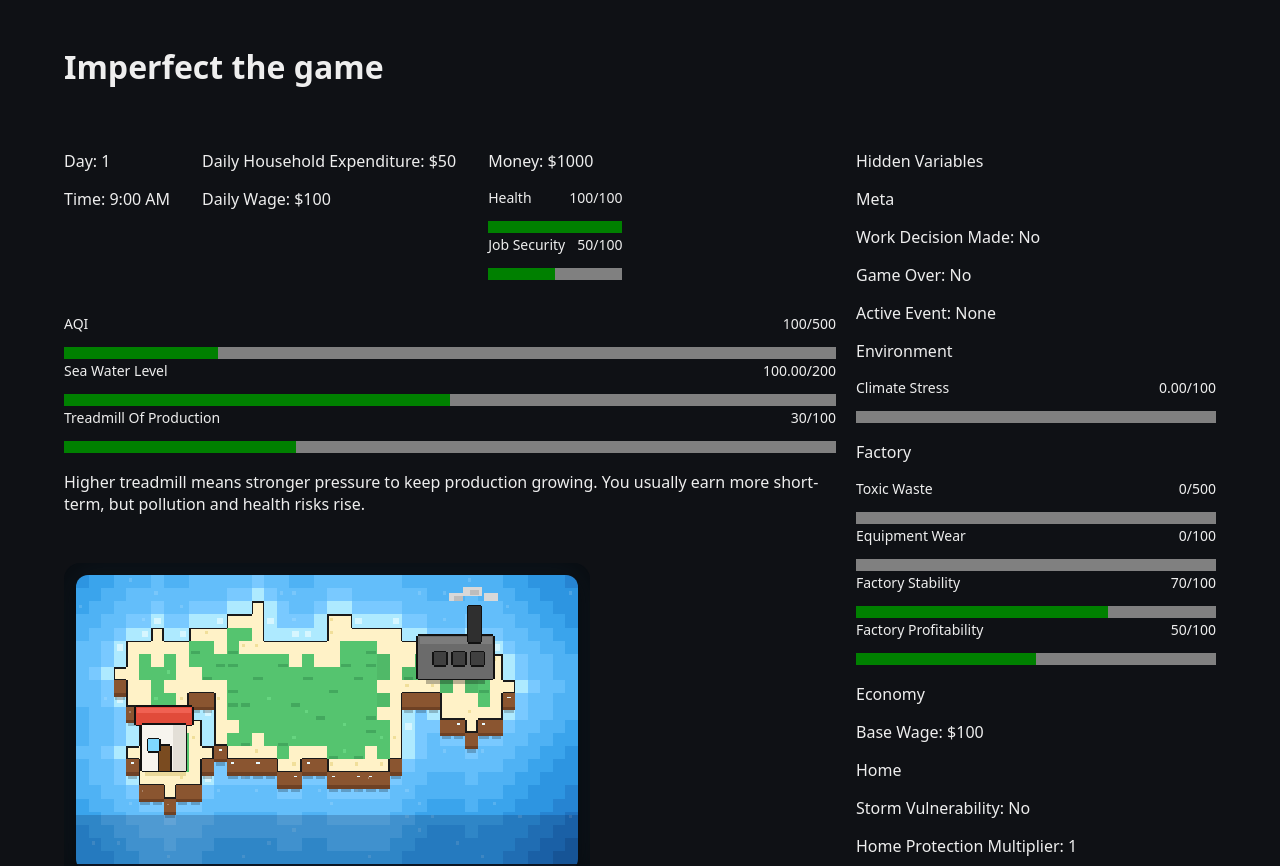
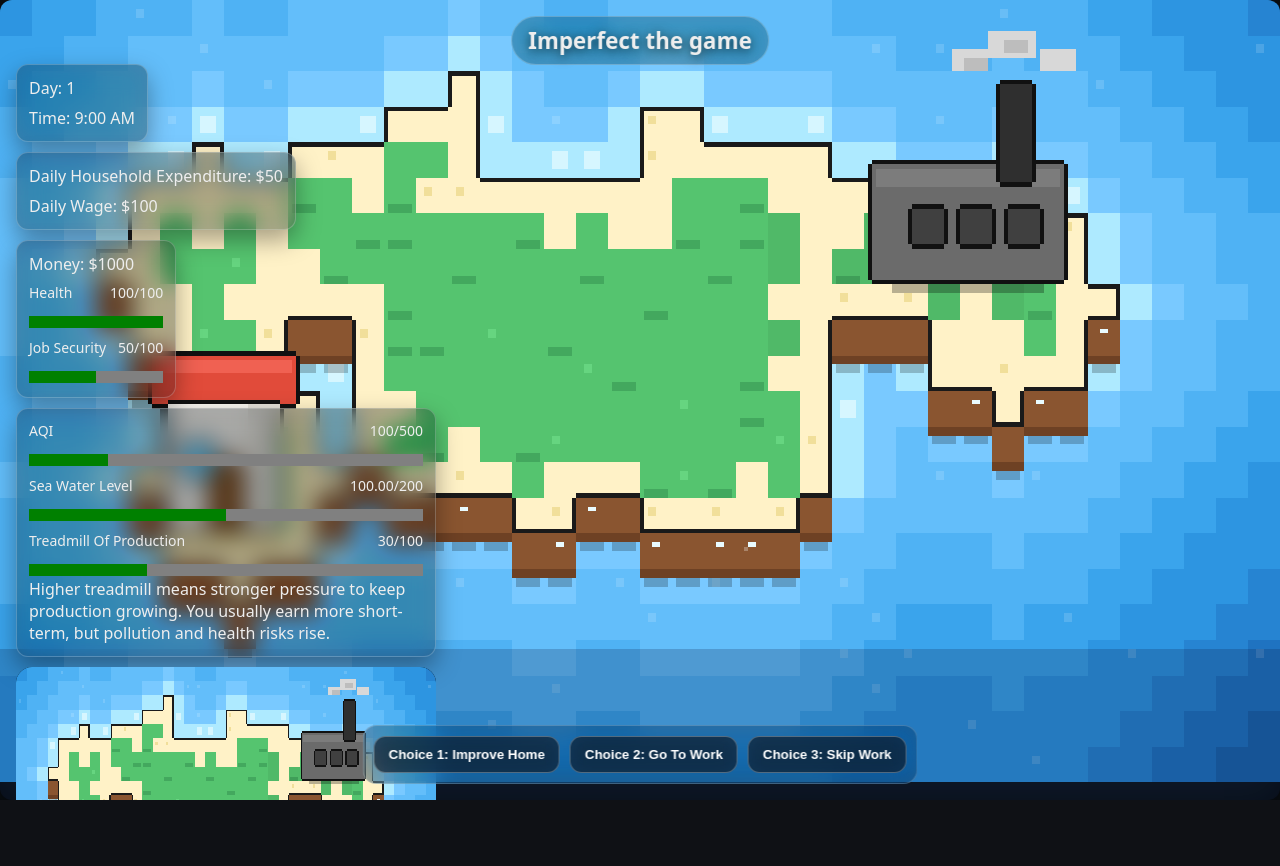
Before and after one commit to rachit182/imperfect-game, a React (Vite) app: page / in a window 1280 px wide. Shown: the top 866 px of the page. After the commit the page ends 800 px from the top, so only its background shows below. Built offline with nearby package versions, Linux system fonts and the light colour scheme.

Commit message:
UI covers entire screen, glass overlays for button

```diff
--- a/src/App.jsx
+++ b/src/App.jsx
@@ -15,7 +15,7 @@ function GameScreen() {
   }
 
   return (
-    <div className="container">
+    <div className="game-screen">
       <h1>Imperfect the game</h1>
       <Dashboard />
       <Controls />
--- a/src/components/Controls.jsx
+++ b/src/components/Controls.jsx
@@ -89,9 +89,10 @@ export default function Controls() {
       {visibleChoices.map((choice, index) => (
         <button
           key={choice.type}
+          className="glass-button"
           onClick={() => dispatch({ type: choice.type })}
         >
-          Choice Button {index}: {choice.label}
+          Choice {index + 1}: {choice.label}
         </button>
       ))}
     </div>
--- a/src/components/Dashboard.jsx
+++ b/src/components/Dashboard.jsx
@@ -53,9 +53,12 @@ export default function Dashboard() {
   );
 
   return (
-    <div className="dashboard">
-      {/* LEFT COLUMN */}
-      <div className="dashboard-main">
+    <div className="dashboard fullscreen-dashboard">
+      <div className="island island-full">
+        <IslandScene waterLevel={water01} />
+      </div>
+
+      <div className="dashboard-main hud-corner">
         <div className="dashboard-group">
           <p>Day: {state.meta.day}</p>
           <p>Time: {formatTimeFromStart(state.meta.hoursUsed)}</p>
@@ -90,7 +93,6 @@ export default function Dashboard() {
             You usually earn more short-term, but pollution and health risks rise.
           </p>
         </div>
-
         {/* ISLAND PANEL (this is what you were missing) */}
         <div className="island">
           <IslandScene
@@ -100,41 +102,6 @@ export default function Dashboard() {
         </div>
       </div>
 
-      <div className="dashboard-right dashboard-group hidden-group">
-        <p>Hidden Variables</p>
-
-        <div className="hidden-subgroup">
-          <p className="hidden-subgroup-title">Meta</p>
-          <p>Work Decision Made: {state.meta.workDecisionMade ? "Yes" : "No"}</p>
-          <p>Game Over: {state.meta.gameOver ? "Yes" : "No"}</p>
-          <p>Active Event: {state.activeEvent ? state.activeEvent.id : "None"}</p>
-        </div>
-
-        <div className="hidden-subgroup">
-          <p className="hidden-subgroup-title">Environment</p>
-          {renderMetricBar("Climate Stress", state.environment.climateStress, MAX_LEVELS.climateStress, 2)}
-        </div>
-
-        <div className="hidden-subgroup">
-          <p className="hidden-subgroup-title">Factory</p>
-          {renderMetricBar("Toxic Waste", state.factory.toxicWaste, MAX_LEVELS.toxicWaste)}
-          {renderMetricBar("Equipment Wear", state.factory.equipmentWear, MAX_LEVELS.equipmentWear)}
-          {renderMetricBar("Factory Stability", state.factory.stability, MAX_LEVELS.factoryStability)}
-          {renderMetricBar("Factory Profitability", state.factory.profitability, MAX_LEVELS.factoryProfitability)}
-        </div>
-
-        <div className="hidden-subgroup">
-          <p className="hidden-subgroup-title">Economy</p>
-          <p>Base Wage: ${state.economy.baseWage}</p>
-        </div>
-
-        <div className="hidden-subgroup">
-          <p className="hidden-subgroup-title">Home</p>
-          <p>Storm Vulnerability: {state.meta.stormVulnerability ? "Yes" : "No"}</p>
-          <p>Home Protection Multiplier: {state.player.home.stormProtectionMultiplier}</p>
-          <p>Has Concrete Barrier: {state.player.home.hasConcreteBarrier ? "Yes" : "No"}</p>
-        </div>
-      </div>
     </div>
   );
 }
--- a/src/components/EventPopup.jsx
+++ b/src/components/EventPopup.jsx
@@ -94,6 +94,7 @@ export default function EventPopup() {
         {eventData.choices.map((choice) => (
           <button
             key={choice.id}
+            className="glass-button"
             disabled={
               (state.activeEvent.id === "HOME_BUILD_CONFIRM" &&
                 choice.id === "CONTINUE" &&
--- a/src/styles.css
+++ b/src/styles.css
@@ -22,6 +22,7 @@ body {
   background: var(--bg);
   color: var(--muted);
   margin: 0;
+  min-height: 100vh;
   -webkit-font-smoothing: antialiased;
   -moz-osx-font-smoothing: grayscale;
 }
@@ -37,6 +38,31 @@ body {
   box-sizing: border-box;
 }
 
+.game-screen {
+  position: relative;
+  width: 100vw;
+  height: 100vh;
+  overflow: hidden;
+}
+
+.game-screen h1 {
+  position: absolute;
+  top: 16px;
+  left: 50%;
+  transform: translateX(-50%);
+  z-index: 20;
+  margin: 0;
+  font-size: 1.4rem;
+  text-shadow: 0 2px 12px rgba(0, 0, 0, 0.8);
+  pointer-events: none;
+  background: rgba(20, 28, 40, 0.28);
+  border: 1px solid rgba(255, 255, 255, 0.24);
+  border-radius: 999px;
+  padding: 8px 16px;
+  backdrop-filter: blur(10px) saturate(140%);
+  -webkit-backdrop-filter: blur(10px) saturate(140%);
+}
+
 /* ========== DASHBOARD / HUD ========== */
 /* Two-column dashboard: left = HUD / island, right = debug / hidden vars */
 .dashboard {
@@ -44,6 +70,13 @@ body {
   grid-template-columns: minmax(520px, 1fr) 360px;
   gap: 20px;
   align-items: start;
+}
+
+.fullscreen-dashboard {
+  position: relative;
+  display: block;
+  width: 100%;
+  height: 100%;
 }
 
 /* Left cluster inside dashboard */
@@ -56,11 +89,53 @@ body {
   box-sizing: border-box;
 }
 
+.hud-corner {
+  position: absolute;
+  top: 64px;
+  left: 16px;
+  z-index: 15;
+  display: flex;
+  flex-direction: column;
+  gap: 10px;
+  max-width: min(420px, calc(100vw - 32px));
+}
+
 /* Constrain the right panel so long text/labels don't blow out the layout */
 .dashboard-right {
   max-width: 360px;
   min-width: 240px;
   overflow: hidden;
+}
+
+.hud-hidden-corner {
+  position: absolute;
+  top: 64px;
+  right: 16px;
+  z-index: 15;
+  max-height: calc(100vh - 90px);
+  overflow: auto;
+}
+
+.dashboard-group {
+  background: rgba(16, 24, 32, 0.34);
+  border: 1px solid rgba(255, 255, 255, 0.22);
+  border-radius: 12px;
+  padding: 12px;
+  box-shadow: 0 10px 24px rgba(0, 0, 0, 0.35);
+  backdrop-filter: blur(12px) saturate(135%);
+  -webkit-backdrop-filter: blur(12px) saturate(135%);
+}
+
+.dashboard-group p {
+  margin: 0 0 8px;
+}
+
+.dashboard-group p:last-child {
+  margin-bottom: 0;
+}
+
+.metric-row + .metric-row {
+  margin-top: 8px;
 }
 
 /* Make long debug text/labels wrap and scroll if necessary */
@@ -149,12 +224,19 @@ body {
   justify-content: center;
 }
 
+.island-full {
+  width: 100%;
+  height: 100%;
+  min-height: 100%;
+  border-radius: 0;
+}
+
 /* PixelCanvas container (if you render a canvas inside a wrapper) */
 .pixelStage {
-  width: calc(100% - 24px);
-  height: calc(100% - 24px);
-  max-width: 880px;
-  max-height: 320px;
+  width: 100%;
+  height: 100%;
+  max-width: none;
+  max-height: none;
   box-sizing: border-box;
   display: flex;
   align-items: center;
@@ -194,19 +276,21 @@ body {
 }
 
 button {
-  background: linear-gradient(145deg, #22252c, #1a1d23);
+  background: rgba(18, 26, 38, 0.75);
   color: #fff;
-  border: 1px solid #333;
+  border: 1px solid rgba(255, 255, 255, 0.28);
   padding: 10px 14px;
-  border-radius: 10px;
+  border-radius: 12px;
   cursor: pointer;
   font-weight: 600;
-  transition: transform 0.16s ease, box-shadow 0.16s ease;
+  transition: transform 0.16s ease, box-shadow 0.16s ease, background 0.16s ease;
+  backdrop-filter: blur(10px) saturate(140%);
+  -webkit-backdrop-filter: blur(10px) saturate(140%);
 }
 
 button:hover {
   transform: translateY(-2px);
-  background: #2a2f39;
+  background: rgba(30, 42, 58, 0.86);
   box-shadow: 0 6px 18px rgba(0, 0, 0, 0.4);
 }
 
@@ -217,14 +301,21 @@ button:active {
 /* ========== POPUP / EVENT UI ========== */
 
 .popup {
-  background: #fff;
-  color: #111;
-  border-radius: 8px;
-  border: 2px solid #000;
+  position: absolute;
+  top: 76px;
+  left: 50%;
+  transform: translateX(-50%);
+  z-index: 25;
+  background: rgba(240, 247, 255, 0.26);
+  color: #f5f9ff;
+  border-radius: 14px;
+  border: 1px solid rgba(255, 255, 255, 0.34);
   padding: 14px;
   margin-top: 20px;
   max-width: 420px;
   box-shadow: 0 8px 30px rgba(0, 0, 0, 0.6);
+  backdrop-filter: blur(14px) saturate(140%);
+  -webkit-backdrop-filter: blur(14px) saturate(140%);
 }
 
 .popup-actions {
@@ -238,6 +329,28 @@ button:active {
 
 .end {
   text-align: center;
+}
+
+.controls {
+  position: absolute;
+  left: 50%;
+  transform: translateX(-50%);
+  bottom: 16px;
+  z-index: 20;
+  display: flex;
+  gap: 10px;
+  flex-wrap: wrap;
+  justify-content: center;
+  padding: 10px;
+  border-radius: 14px;
+  background: rgba(18, 26, 38, 0.3);
+  border: 1px solid rgba(255, 255, 255, 0.2);
+  backdrop-filter: blur(12px) saturate(140%);
+  -webkit-backdrop-filter: blur(12px) saturate(140%);
+}
+
+.glass-button {
+  background: rgba(15, 26, 40, 0.62);
 }
 
 /* ========== HELPERS / RESPONSIVE ========== */
@@ -261,12 +374,33 @@ button:active {
     height: 260px;
   }
 
+  .game-screen h1 {
+    font-size: 1.2rem;
+  }
+
   .dashboard {
     grid-template-columns: 1fr;
   }
 
   .dashboard-right {
     max-width: 100%;
+  }
+
+  .hud-corner,
+  .hud-hidden-corner {
+    position: absolute;
+    top: 56px;
+    max-height: calc(100vh - 70px);
+  }
+
+  .hud-corner {
+    left: 10px;
+    max-width: min(360px, calc(100vw - 20px));
+  }
+
+  .hud-hidden-corner {
+    right: 10px;
+    max-width: min(280px, calc(100vw - 20px));
   }
 }
 
@@ -279,6 +413,24 @@ button:active {
     height: 200px;
   }
 
+  .hud-corner {
+    left: 10px;
+    right: auto;
+    max-width: calc(100vw - 20px);
+  }
+
+  .hud-hidden-corner {
+    display: none;
+  }
+
+  .controls {
+    left: 50%;
+    right: auto;
+    transform: translateX(-50%);
+    bottom: 10px;
+    width: min(96vw, 640px);
+  }
+
   button {
     padding: 8px 10px;
     font-size: 0.95rem;
```
